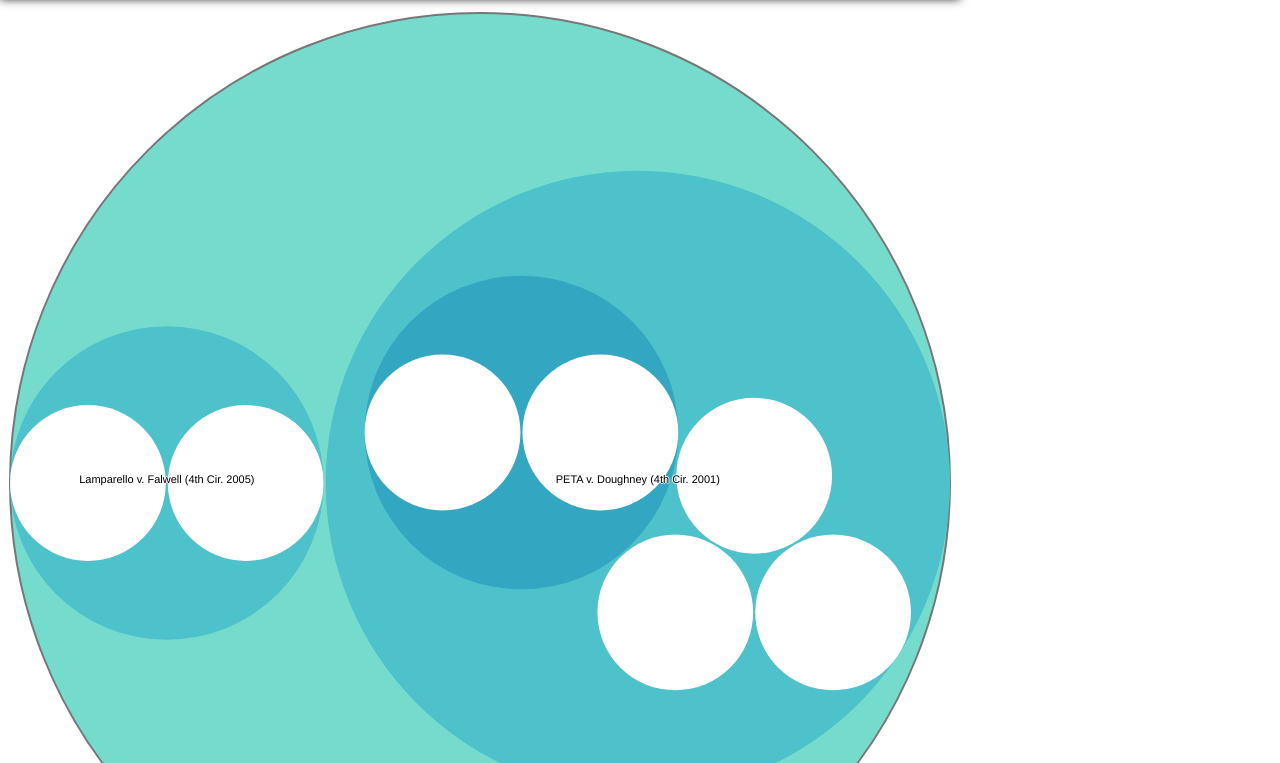
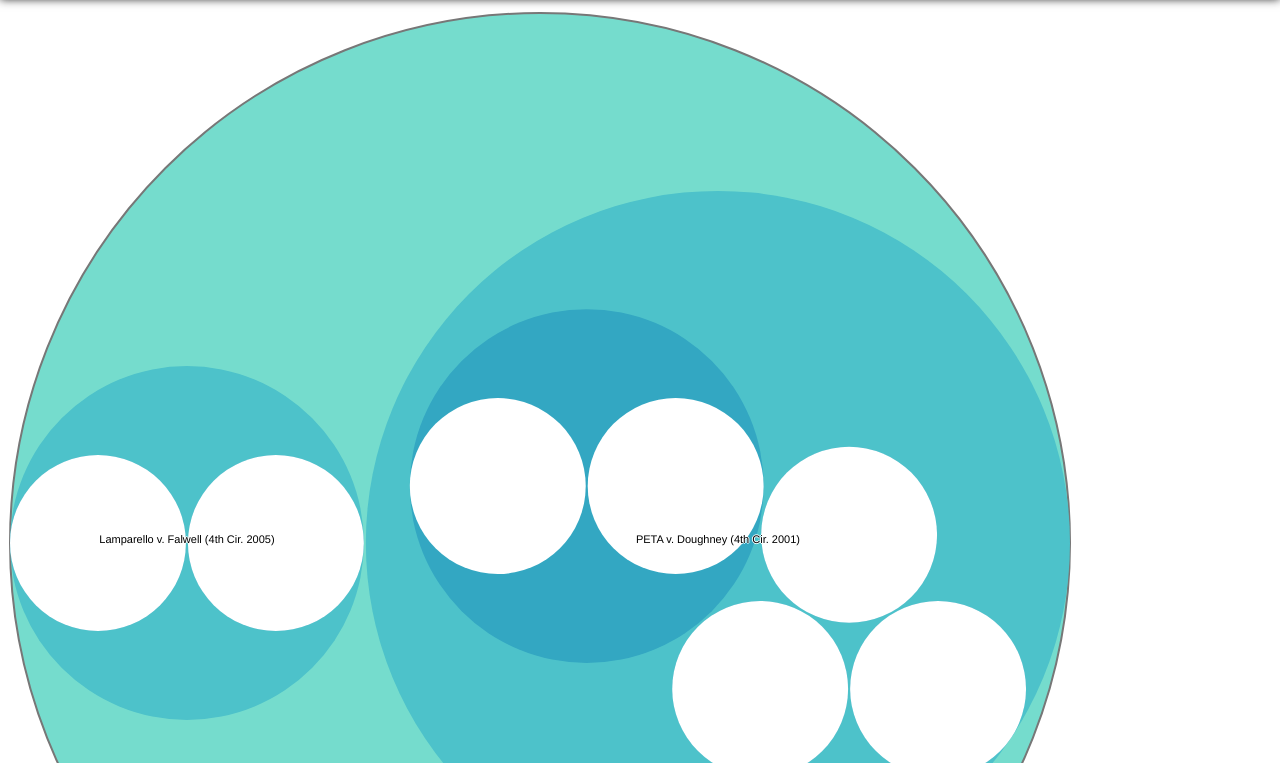
Before and after one commit to ddrieck/Objection, a website: page canvas.html in a window 1280 px wide. Shown: the part 123-886 px from the top of the page. Drawn offline with nearby package versions, Linux system fonts and the light colour scheme; a web font is replaced by a local one.

Commit message:
Added header and set larger width.

```diff
--- a/canvas.html
+++ b/canvas.html
@@ -147,7 +147,7 @@
 <script>
 
 var margin = 10,
-    outerDiameter = 960,
+    outerDiameter = 1080,
     innerDiameter = outerDiameter - margin - margin;
 
 var x = d3.scale.linear()
--- a/css/style.css
+++ b/css/style.css
@@ -283,7 +283,7 @@ img {
   -ms-interpolation-mode: bicubic;
 }
 svg:not(:root) {
-  overflow: hidden;
+  overflow: auto;
 }
 /*:::: Figures ::::*/
 figure {
@@ -1793,11 +1793,11 @@ header p {
 }
 body {
   font: 300 36px "Helvetica Neue";
-  height: 640px;
+  /*height: 640px;
   margin: 80px 160px 80px 160px;
   overflow: hidden;
   position: relative;
-  width: 960px;
+  /*width: 960px;*/
 }
 
 a:link, a:visited {
@@ -1891,3 +1891,8 @@ body > svg {
   top: -80px;
   left: -160px;
 }
+/*
+.image-container {
+  width: 100%;
+  height: 1080px;
+} */
```
